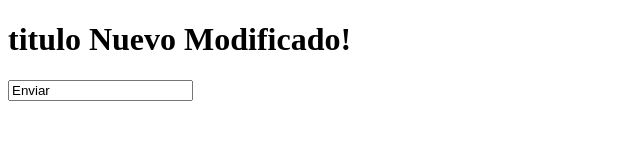
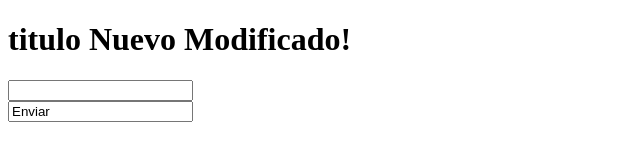
Before and after one commit to stivencv7/hello-word-git, a plain HTML site: page index.html in a window 1280 px wide. Shown: the whole page, without its empty margins (0-640 px from the left). Drawn offline with Linux system fonts and the light colour scheme.

Commit message:
se modifico index

```diff
--- a/index.html
+++ b/index.html
@@ -8,6 +8,7 @@
 </head>
 <body>
     <h1>titulo Nuevo Modificado!</h1>
+    <input type="text" name="firstName" id="firsName">
     <form action="#" method="get">
         <input type="text" value="Enviar">
     </form>
```
